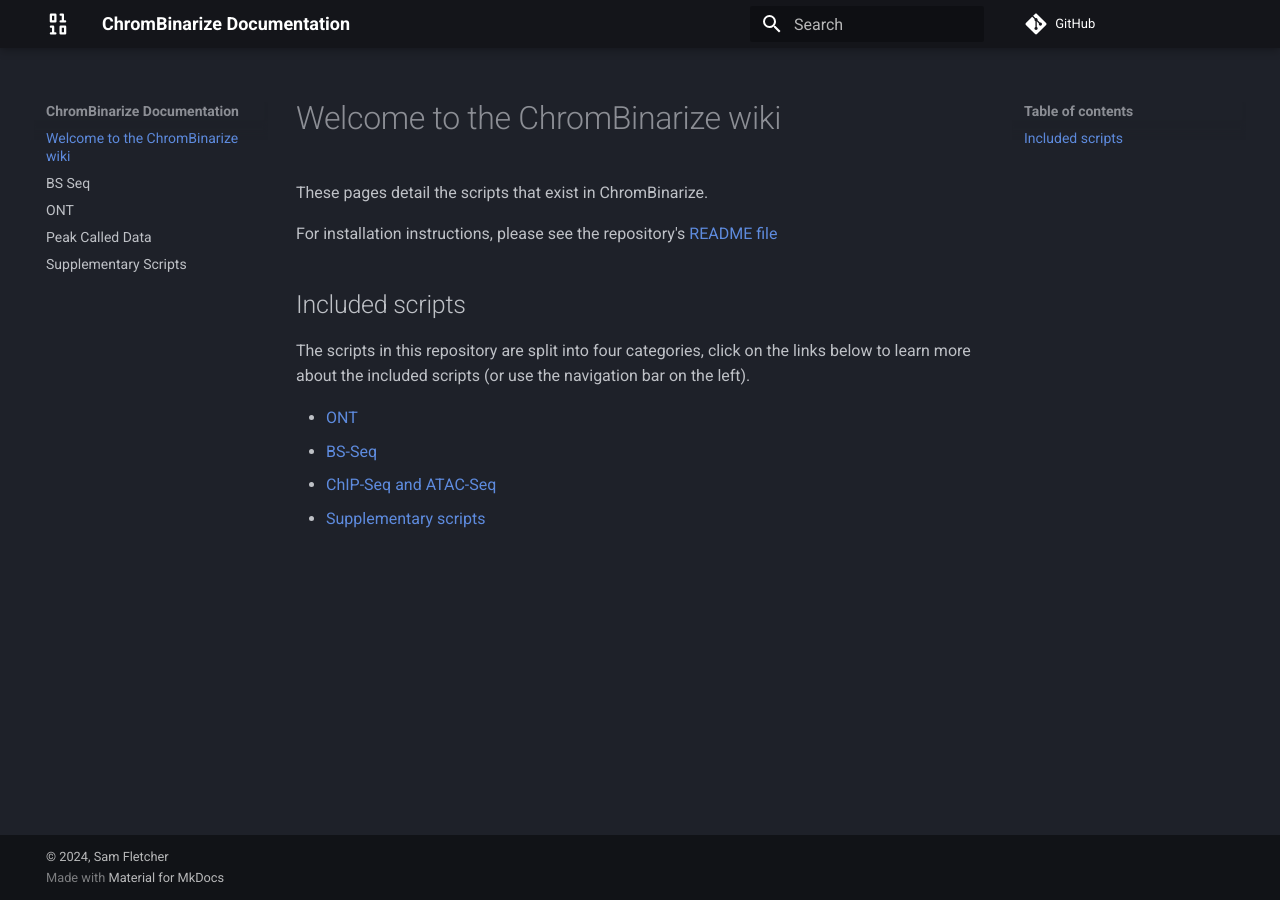
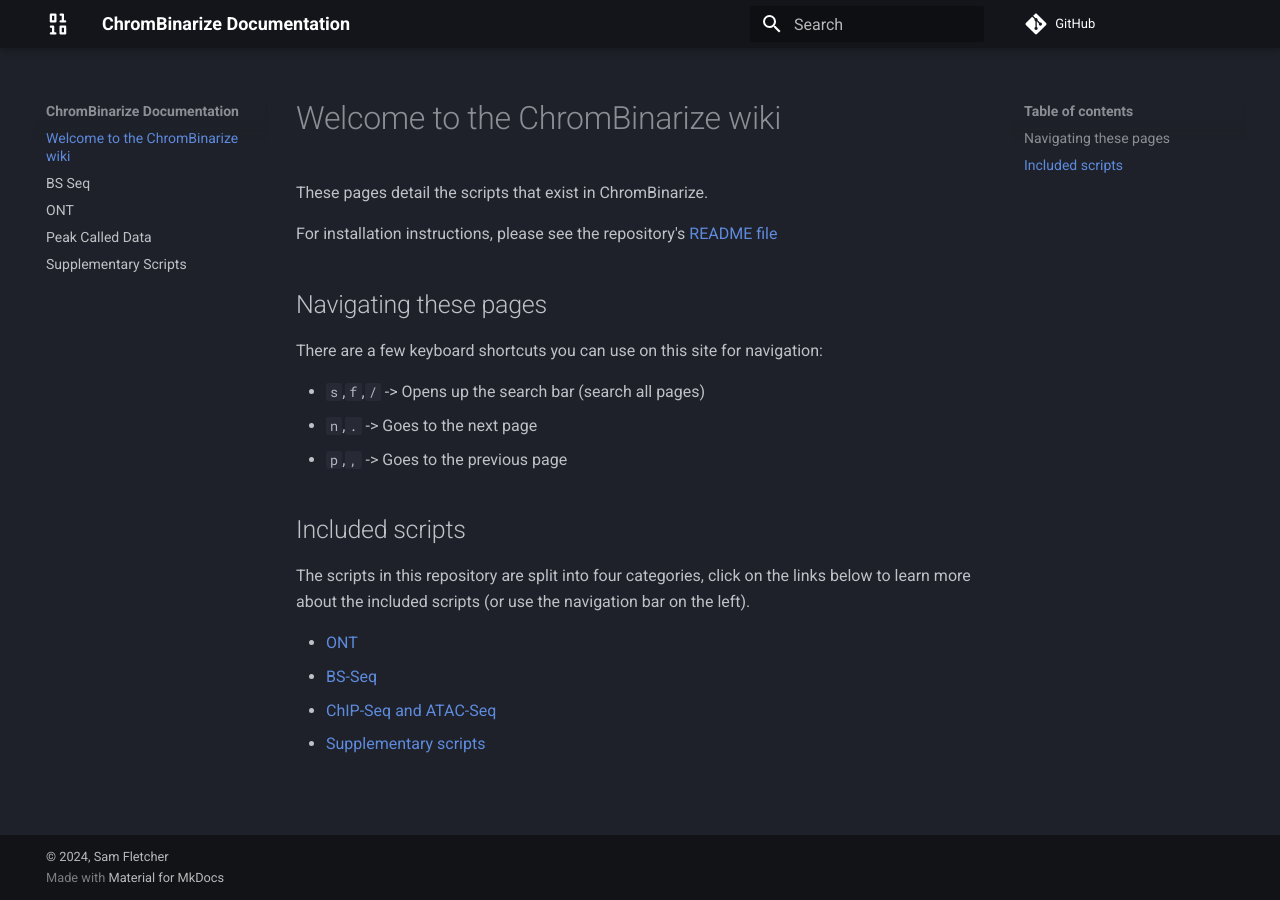
Before and after one commit to sof202/ChromBinarize, an MkDocs documentation site: the page built from docs/index.md, in a window 1280 px wide. Built offline with MkDocs 1.6.1 and Material for MkDocs 9.7.7, drawn with Linux system fonts in a browser that asks for light colours; comment, search, counter and statistics services are not loaded.

Commit message:
docs: add keyboard shortcuts to home page

```diff
--- a/docs/index.md
+++ b/docs/index.md
@@ -4,6 +4,14 @@ These pages detail the scripts that exist in ChromBinarize.
 
 For installation instructions, please see the repository's [README
 file](https://github.com/sof202/ChromBinarize/?tab=readme-ov-file#setup)
+
+## Navigating these pages
+
+There are a few keyboard shortcuts you can use on this site for navigation:
+
+- `s`,`f`,`/` -> Opens up the search bar (search all pages)
+- `n`,`.` -> Goes to the next page
+- `p`,`,` -> Goes to the previous page
 
 ## Included scripts
 
```
